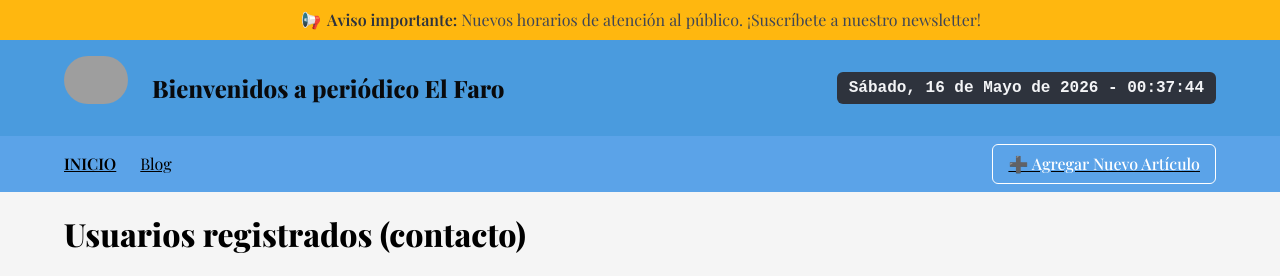
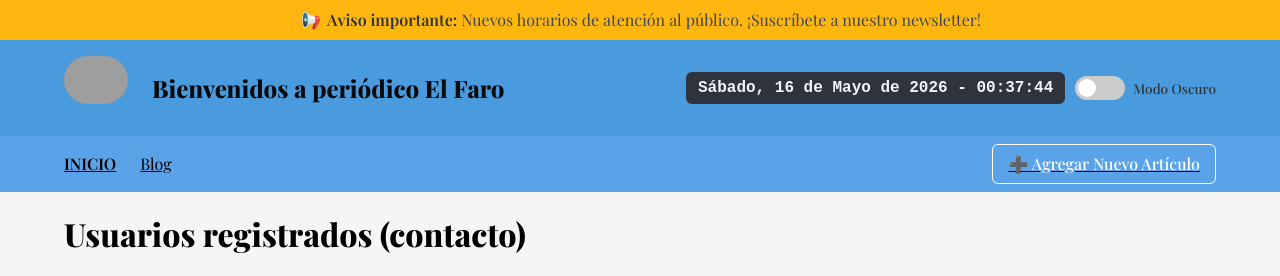
Before and after one commit to Hoshi12345/El-Faro-2.5, a CodeIgniter 4 app: the page made by htdocs/app/Views/admin/usuarios.php in a window 1280 px wide. Shown: the top 276 px of the page. Run offline with PHP 8.4 and a stand-in for CodeIgniter, Linux system fonts and the light colour scheme; the template is opened without the code that fills it, so the values that code supplies are empty; some libraries are stand-ins or nearby versions; some web fonts are replaced; grey boxes are pictures that could not be loaded.

Commit message:
cambio en header.php,styles.css y script.js para mintegrar correctamente el boton

```diff
--- a/htdocs/app/Views/templates/header.php
+++ b/htdocs/app/Views/templates/header.php
@@ -45,7 +45,14 @@ if (!function_exists('base_url')) {
     </figure>
     <h1 class="title is-4 has-text-black mt-2">Bienvenidos a periódico El Faro</h1>
     <div id="reloj-movil" class="tag is-dark is-medium mt-2">00:00:00</div>
-
+    <!-- TOGGLE MODO OSCURO -->
+    <div class="dark-mode-toggle-container">
+      <label class="switch">
+        <input type="checkbox" id="darkModeCheckbox">
+        <span class="slider round"></span>
+      </label>
+      <span class="toggle-label">Modo Oscuro</span>
+    </div>
   </div>
 
 </header>
@@ -66,7 +73,14 @@ if (!function_exists('base_url')) {
       <div class="level-right">
         <div class="level-item">
           <div id="reloj" class="tag is-dark is-medium">00:00:00</div>
-           <!-- Botón modo oscuro (estilos inline para probar) -->
+           <!-- TOGGLE MODO OSCURO -->
+          <div class="dark-mode-toggle-container">
+            <label class="switch">
+              <input type="checkbox" id="darkModeCheckbox">
+              <span class="slider round"></span>
+              </label>
+                <span class="toggle-label">Modo Oscuro</span>
+           </div>
 
         </div>
       </div>
--- a/htdocs/css/styles.css
+++ b/htdocs/css/styles.css
@@ -121,63 +121,83 @@ body {
 }
 
 /* ============================================
-   MODO OSCURO (body.dark-mode)
+   TOGGLE SWITCH (modo oscuro)
    ============================================ */
-body.dark-mode {
-    background-color: #121212;
-    color: #e0e0e0;
+.dark-mode-toggle-container {
+    display: inline-flex;
+    align-items: center;
+    gap: 8px;
+    margin-left: 10px;
 }
 
-/* Fondo de las cards en modo oscuro */
-body.dark-mode .box.articulo-card {
-    background-color: #1e1e1e;
+.switch {
+    position: relative;
+    display: inline-block;
+    width: 50px;
+    height: 24px;
 }
 
-/* Textos dentro de las cards en modo oscuro (sin hover) */
-body.dark-mode .box.articulo-card .title,
-body.dark-mode .box.articulo-card .subtitle,
-body.dark-mode .box.articulo-card p,
-body.dark-mode .box.articulo-card span:not(.tag),
-body.dark-mode .box.articulo-card strong,
-body.dark-mode .box.articulo-card time {
-    color: #dddddd;
+.switch input {
+    opacity: 0;
+    width: 0;
+    height: 0;
 }
 
-body.dark-mode .box.articulo-card .has-text-grey {
-    color: #aaaaaa !important;
+.slider {
+    position: absolute;
+    cursor: pointer;
+    top: 0;
+    left: 0;
+    right: 0;
+    bottom: 0;
+    background-color: #ccc;
+    transition: 0.3s;
+    border-radius: 34px;
 }
 
-/* Hover en modo oscuro (fondo más claro, título amarillo) */
-body.dark-mode .box.articulo-card:hover {
-    background-color: #2c2c2c;
-    transform: translateY(-4px);
-    box-shadow: 0 8px 25px rgba(255,255,255,0.1);
+.slider:before {
+    position: absolute;
+    content: "";
+    height: 18px;
+    width: 18px;
+    left: 3px;
+    bottom: 3px;
+    background-color: white;
+    transition: 0.3s;
+    border-radius: 50%;
 }
 
-body.dark-mode .box.articulo-card:hover .title {
-    color: #ffcc00 !important;  /* Amarillo para resaltar */
+input:checked + .slider {
+    background-color: #4a90e2;
 }
 
-body.dark-mode .box.articulo-card:hover .subtitle,
-body.dark-mode .box.articulo-card:hover p,
-body.dark-mode .box.articulo-card:hover span:not(.tag),
-body.dark-mode .box.articulo-card:hover strong,
-body.dark-mode .box.articulo-card:hover time {
-    color: #f0f0f0 !important;
+input:checked + .slider:before {
+    transform: translateX(26px);
 }
 
-body.dark-mode .box.articulo-card:hover .has-text-grey {
-    color: #cccccc !important;
+.slider.round {
+    border-radius: 34px;
 }
 
-/* Ajustes para el botón de modo oscuro */
-body.dark-mode .btn-dark-mode {
-    background-color: #333;
-    color: #eee;
+.slider.round:before {
+    border-radius: 50%;
 }
 
-body.dark-mode .btn-dark-mode:hover {
-    background-color: #444;
+.toggle-label {
+    font-size: 0.85rem;
+    font-weight: 500;
+    color: #333;
+}
+
+body.dark-mode .toggle-label {
+    color: #ddd;
+}
+
+@media (max-width: 768px) {
+    .toggle-label { font-size: 0.75rem; }
+    .switch { width: 44px; height: 22px; }
+    .slider:before { height: 16px; width: 16px; }
+    input:checked + .slider:before { transform: translateX(22px); }
 }
 
 /* ============================================
```
Also changed, not shown: htdocs/js/script.js (+33 -35 lines).
